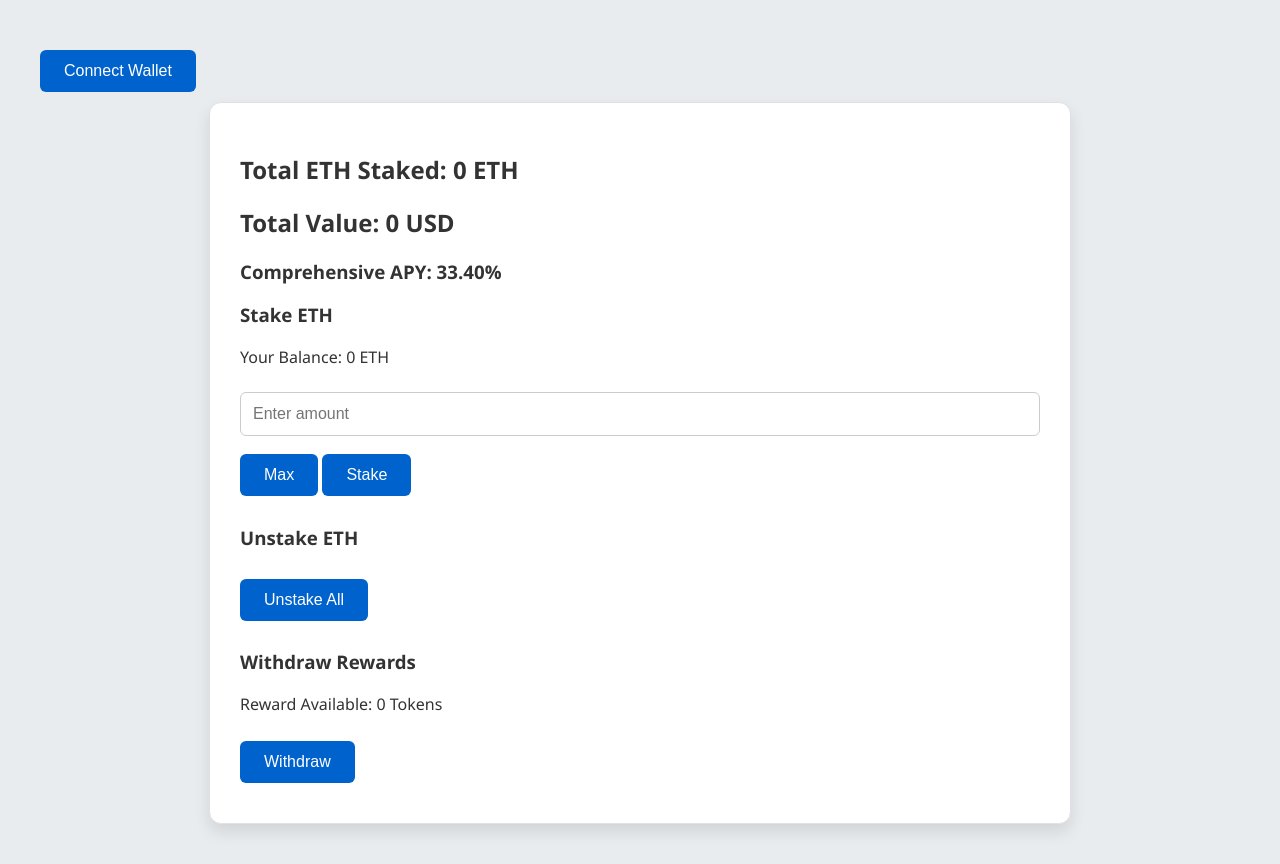
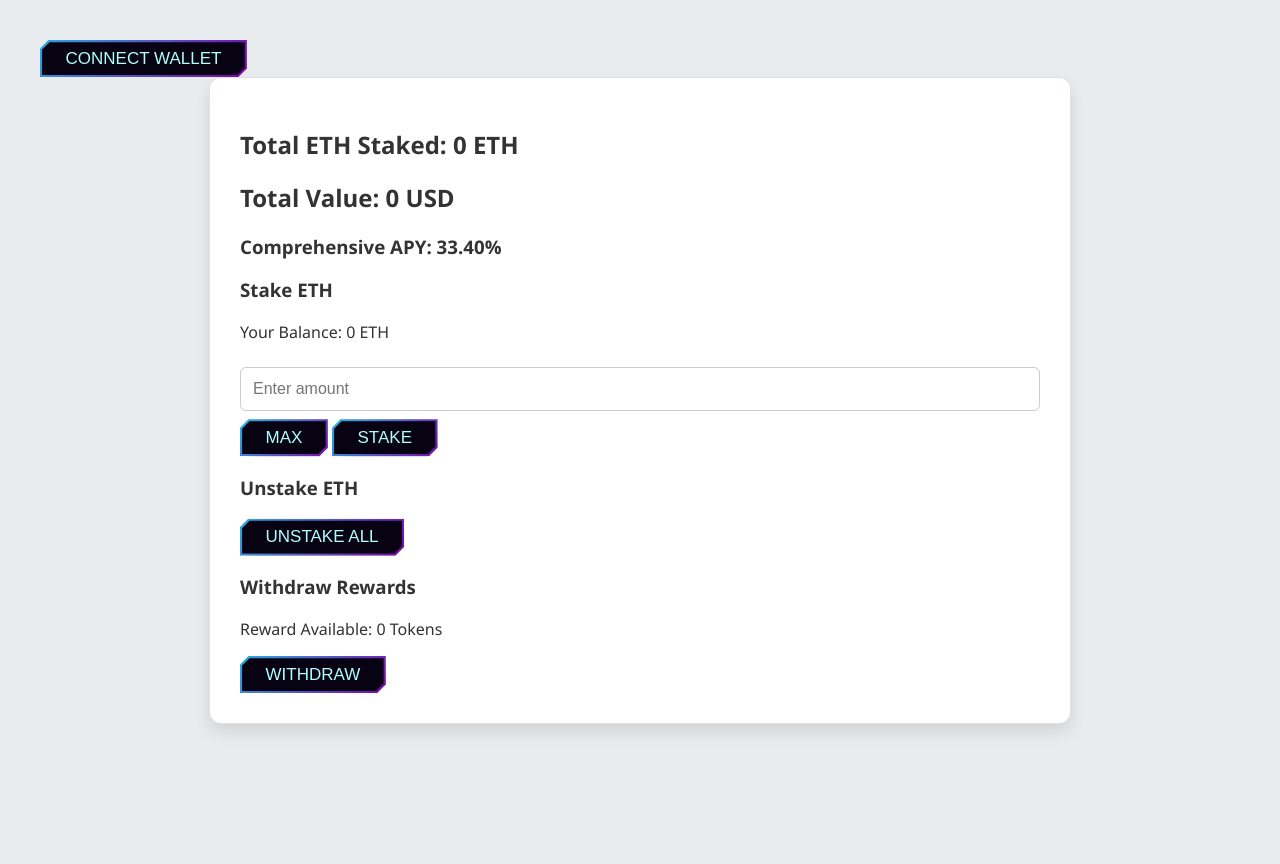
Before and after one commit to Asif2902/Staking-eth-proto, a plain HTML site: page index.html in a window 1280 px wide. After the commit the page ends 800 px from the top, so only its background shows below. Drawn offline with nearby package versions, Linux system fonts and the light colour scheme; a script that the page names is missing.

Commit message:
update styles.css

```diff
--- a/styles.css
+++ b/styles.css
@@ -28,20 +28,107 @@ body {
 
 /* Button Styling */
 button {
-  margin: 10px 0;
-  padding: 12px 24px;
-  background-color: #0062cc;
-  color: white;
-  border: none;
+  --border-color: linear-gradient(-45deg, #ffae00, #7e03aa, #00fffb);
+  --border-width: 0.125em;
+  --curve-size: 0.5em;
+  --blur: 30px;
+  --bg: #080312;
+  --color: #afffff;
+  text-decoration: none;
+  color: var(--color);
   cursor: pointer;
-  border-radius: 6px;
-  font-size: 16px;
-  transition: background-color 0.3s ease, box-shadow 0.3s ease;
+  /* use position: relative; so that BG is only for button */
+  position: relative;
+  isolation: isolate;
+  display: inline-grid;
+  place-content: center;
+  padding: 0.5em 1.5em;
+  font-size: 17px;
+  border: 0;
+  text-transform: uppercase;
+  box-shadow: 10px 10px 20px rgba(0, 0, 0, 0.6);
+  clip-path: polygon(
+    /* Top-left */ 0% var(--curve-size),
+    var(--curve-size) 0,
+    /* top-right */ 100% 0,
+    100% calc(100% - var(--curve-size)),
+    /* bottom-right 1 */ calc(100% - var(--curve-size)) 100%,
+    /* bottom-right 2 */ 0 100%
+  );
+  transition: color 250ms;
 }
 
+button::after,
+button::before {
+  content: "";
+  position: absolute;
+  inset: 0;
+}
+
+button::before {
+  background: var(--border-color);
+  background-size: 300% 300%;
+  animation: move-bg7234 5s ease infinite;
+  z-index: -2;
+}
+
+@keyframes move-bg7234 {
+  0% {
+    background-position: 31% 0%;
+  }
+
+  50% {
+    background-position: 70% 100%;
+  }
+
+  100% {
+    background-position: 31% 0%;
+  }
+}
+
+button::after {
+  background: var(--bg);
+  z-index: -1;
+  clip-path: polygon(
+    /* Top-left */ var(--border-width)
+      calc(var(--curve-size) + var(--border-width) * 0.5),
+    calc(var(--curve-size) + var(--border-width) * 0.5) var(--border-width),
+    /* top-right */ calc(100% - var(--border-width)) var(--border-width),
+    calc(100% - var(--border-width))
+      calc(100% - calc(var(--curve-size) + var(--border-width) * 0.5)),
+    /* bottom-right 1 */
+      calc(100% - calc(var(--curve-size) + var(--border-width) * 0.5))
+      calc(100% - var(--border-width)),
+    /* bottom-right 2 */ var(--border-width) calc(100% - var(--border-width))
+  );
+  transition: clip-path 500ms;
+}
+
+button:where(:hover, :focus)::after {
+  clip-path: polygon(
+    /* Top-left */ calc(100% - var(--border-width))
+      calc(100% - calc(var(--curve-size) + var(--border-width) * 0.5)),
+    calc(100% - var(--border-width)) var(--border-width),
+    /* top-right */ calc(100% - var(--border-width)) var(--border-width),
+    calc(100% - var(--border-width))
+      calc(100% - calc(var(--curve-size) + var(--border-width) * 0.5)),
+    /* bottom-right 1 */
+      calc(100% - calc(var(--curve-size) + var(--border-width) * 0.5))
+      calc(100% - var(--border-width)),
+    /* bottom-right 2 */
+      calc(100% - calc(var(--curve-size) + var(--border-width) * 0.5))
+      calc(100% - var(--border-width))
+  );
+  transition: 200ms;
+}
+
+button:where(:hover, :focus) {
+  color: #fff;
+}
+
+
 button:hover {
-  background-color: #004085;
-  box-shadow: 0 4px 12px rgba(0, 0, 0, 0.2);
+    background-color: #FC6264;
 }
 
 /* Enhanced Input Styles */
```
